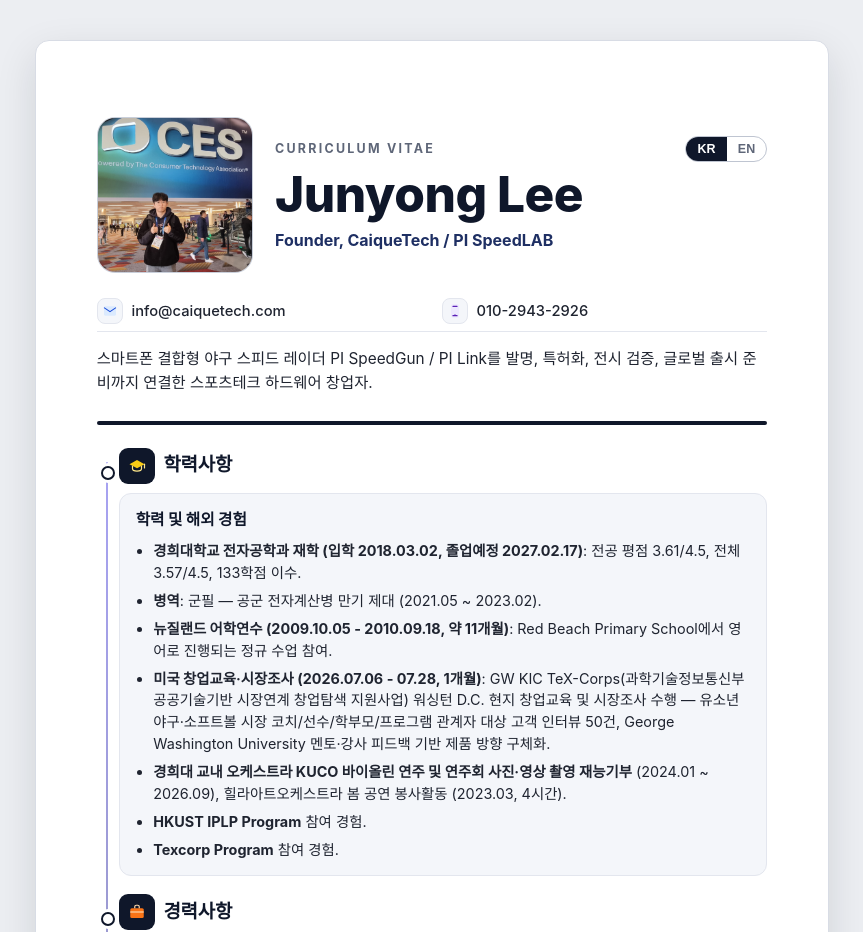
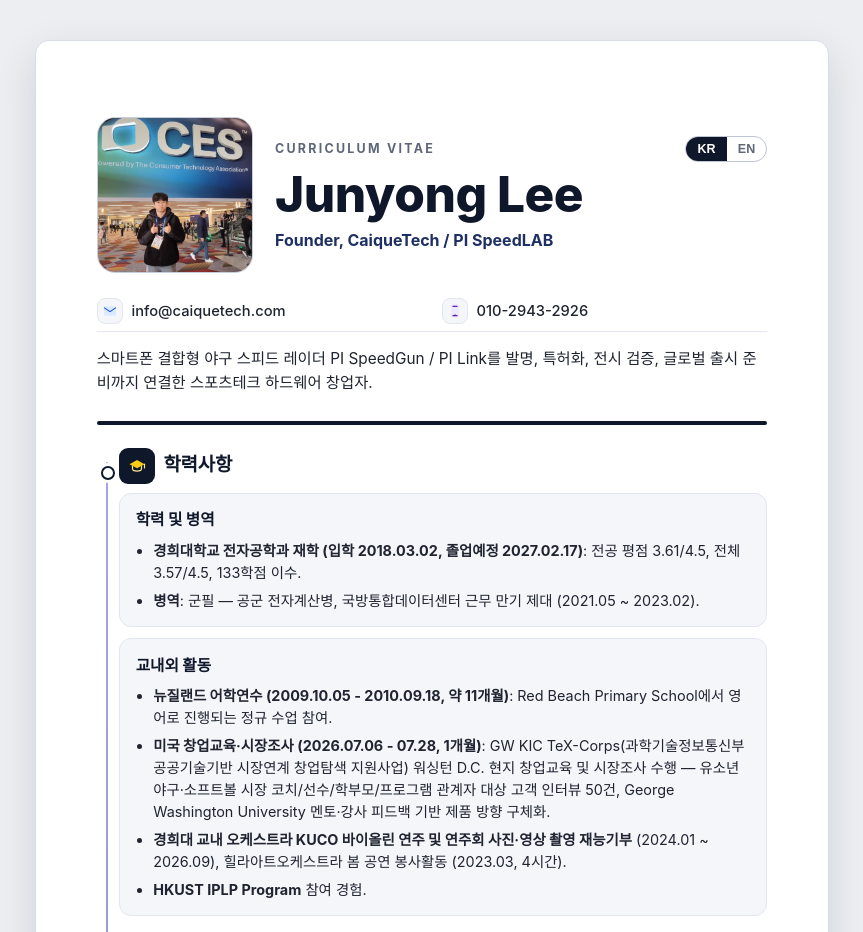
Before and after one commit to caiquetech-dev/dev_personal, a Next.js app in the folder kevin_CV/: page / in a window 1280 px wide. Shown: the top 932 px of the page, without its empty margins (208-1071 px from the left). Built offline with nearby package versions, Linux system fonts and the light colour scheme; no server answers; the database is empty; a web font is replaced by a local one.

Commit message:
Restructure CV: split education/activities, drop Texcorp & Alex Lee mention, move skills above IP; add print styles, PDF export, career certificate drafts

```diff
--- a/kevin_CV/app/globals.css
+++ b/kevin_CV/app/globals.css
@@ -61,7 +61,8 @@ body {
 body {
   background: var(--background);
   color: var(--foreground);
-  font-family: "Pretendard", "Inter", "Apple SD Gothic Neo", "Helvetica Neue",
+  font-family:
+    "Pretendard", "Inter", "Apple SD Gothic Neo", "Helvetica Neue",
     "Times New Roman", Times, serif;
   line-height: 1.52;
   -webkit-font-smoothing: antialiased;
@@ -455,7 +456,9 @@ a {
   color: var(--primary-strong);
   font-weight: 600;
   font-size: 0.82rem;
-  transition: background 0.15s, transform 0.15s;
+  transition:
+    background 0.15s,
+    transform 0.15s;
 }
 
 .footer-link-pill:hover {
@@ -862,3 +865,70 @@ a {
     break-inside: avoid;
   }
 }
+
+/* ---------- Print / PDF export ---------- */
+@media print {
+  :root {
+    --background: #ffffff;
+    --surface: #ffffff;
+    --surface-soft: #f4f6fa;
+    --surface-border: #d8dce5;
+    --surface-border-soft: #e3e6ee;
+    --foreground: #1f2430;
+    --muted: #5e6678;
+    --primary: #1e2f63;
+    --primary-strong: #0f172a;
+    --accent: #4f46e5;
+    --line: #0f172a;
+    --badge-tbd: #935b09;
+    --badge-bg: #ffffff;
+    --badge-text: #212b42;
+    --badge-border: #d8dce6;
+    --toggle-border: #bfc5d1;
+    --toggle-bg: #ffffff;
+    --marker-bg: #ffffff;
+    --category-empty-border: #c9cfda;
+    --footer-hover-bg: #e6eaf3;
+  }
+
+  html,
+  body {
+    background: #ffffff !important;
+    -webkit-print-color-adjust: exact;
+    print-color-adjust: exact;
+  }
+
+  .resume-canvas {
+    padding: 0 !important;
+  }
+
+  .cv-paper {
+    box-shadow: none !important;
+    border: none !important;
+    max-width: 100% !important;
+  }
+
+  .language-toggle,
+  .hero-contact-icon {
+    display: none !important;
+  }
+
+  .hero,
+  .category-card,
+  .section-card,
+  .extra-card,
+  .footer-links-card,
+  .badge-list {
+    break-inside: avoid;
+    page-break-inside: avoid;
+  }
+
+  a {
+    color: inherit;
+    text-decoration: none;
+  }
+}
+
+@page {
+  margin: 12mm;
+}
--- a/kevin_CV/data/resume-content.json
+++ b/kevin_CV/data/resume-content.json
@@ -13,18 +13,26 @@
     "sections": [
       {
         "id": "education",
-        "title": "학력 및 해외 경험",
+        "title": "학력 및 병역",
         "group": "education",
         "navLabel": "학력",
         "showInNav": true,
         "bullets": [
           "**경희대학교 전자공학과 재학 (입학 2018.03.02, 졸업예정 2027.02.17)**: 전공 평점 3.61/4.5, 전체 3.57/4.5, 133학점 이수.",
-          "**병역**: 군필 — 공군 전자계산병 만기 제대 (2021.05 ~ 2023.02).",
+          "**병역**: 군필 — 공군 전자계산병, 국방통합데이터센터 근무 만기 제대 (2021.05 ~ 2023.02)."
+        ]
+      },
+      {
+        "id": "activities",
+        "title": "교내외 활동",
+        "group": "education",
+        "navLabel": "교내외 활동",
+        "showInNav": true,
+        "bullets": [
           "**뉴질랜드 어학연수 (2009.10.05 - 2010.09.18, 약 11개월)**: Red Beach Primary School에서 영어로 진행되는 정규 수업 참여.",
           "**미국 창업교육·시장조사 (2026.07.06 - 07.28, 1개월)**: GW KIC TeX-Corps(과학기술정보통신부 공공기술기반 시장연계 창업탐색 지원사업) 워싱턴 D.C. 현지 창업교육 및 시장조사 수행 — 유소년 야구·소프트볼 시장 코치/선수/학부모/프로그램 관계자 대상 고객 인터뷰 50건, George Washington University 멘토·강사 피드백 기반 제품 방향 구체화.",
           "**경희대 교내 오케스트라 KUCO 바이올린 연주 및 연주회 사진·영상 촬영 재능기부** (2024.01 ~ 2026.09), 힐라아트오케스트라 봄 공연 봉사활동 (2023.03, 4시간).",
-          "**HKUST IPLP Program** 참여 경험.",
-          "**Texcorp Program** 참여 경험."
+          "**HKUST IPLP Program** 참여 경험."
         ]
       },
       {
@@ -34,9 +42,10 @@
         "navLabel": "창업",
         "showInNav": true,
         "bullets": [
-          "**2024년 CaiqueTech 공동창업**(Alex Lee와 함께), PI SpeedLAB 브랜드 및 미국 법인 기반 구축.",
+          "**2024년 CaiqueTech 공동창업**, PI SpeedLAB 브랜드 및 미국 법인 기반 구축.",
+          "**경력**: 카이큐테크 개발부 공동대표 (2024.05.22 ~ 2025.01.01) → PI SpeedLAB 대표이사·기술총괄 (2025.10.22 ~ 재직중).",
           "**PI SpeedGun / PI Link**: 스마트폰 USB-C 연결형 24GHz 모듈러 레이더 개발.",
-          "**앱 기반 실시간 속도 표시**, 기록 저장, 영상 기록, 날짜별 분석 기능 설계.",
+          "**앱 기반 실시간 속도 표시**, 기록 저장, 영상 기록, 날짜별 분석 기능 설계 — 네이티브 카메라 모듈은 Kotlin(Android)·Swift(iOS)로 직접 개발. 베타 버전 운영 중(누적 다운로드 500건), 정식 출시 예정.",
           "**CES 2025/2026, SPOEX 2025, KT Wiz** 데모로 글로벌/현장 검증 진행.",
           "**Kickstarter** 'PI-Link: Turn Your Smartphone Into a Smart Speed Radar' 캠페인 성공: 511명 백커, $80,340 펀딩(목표 $2,000).",
           "**도플러 레이더 모듈과 스마트폰 CPU 처리 결합**으로 기존 스피드건 대비 경량·저가 설계.",
@@ -44,6 +53,24 @@
           "**신호 품질 개선**: Noise Floor 8dB 개선, 탐지 거리 2m → 5m 향상, 투구 1,000회 기준 미탐율 7% → 1% 미만, 과검출률 6% → 1% 미만.",
           "**제품화**: 검증 결과를 반영한 초도양산 600개 진행 및 FCC·KC·CE·TELEC 전파 인증 대응.",
           "**Python 기반 도플러 시험·분석(파워 스펙트럼·스펙트로그램·CFAR) 프로그램 개발** 및 PCB·스마트폰·PC·J-Link 연결 HIL 폐루프 실기기 검증 환경 구축."
+        ]
+      },
+      {
+        "id": "skills",
+        "title": "개발 스킬셋",
+        "subtitle": "Hardware + Mobile + Productization",
+        "group": "experience",
+        "navLabel": "개발 스킬셋",
+        "showInNav": false,
+        "bullets": [
+          "**센서 융합**: 도플러 레이더 모듈과 스마트폰 카메라 결합 설계.",
+          "**모바일 연동**: USB-C 기반 디바이스 연결과 앱 UX 흐름 설계.",
+          "**데이터 기능**: 속도 측정, 기록 저장, 영상 연계, 날짜별 성과 분석.",
+          "**제품 개발**: 프로토타입 제작, 전시 데모, 인증(KC/FCC) 준비, 양산 전환 기획.",
+          "**사업개발**: 파트너십/MOU, 글로벌 전시, 크라우드펀딩 채널 전략 수립.",
+          "**기술 스택**: Kotlin (Android)·Swift (iOS) 네이티브 카메라 모듈 개발, Dart 앱 개발 (3년), Python (6년), Shell Script, STM32F373 MCU 펌웨어 (DMA/Ring Buffer 기반 20kHz 신호 수집), BLE (Renesas DA14531).",
+          "**압축·전송**: Delta 무손실·ADPCM 손실 압축 알고리즘 구현, BLE notification·509바이트 분할 전송 최적화.",
+          "**공동연구**: 경희대 AE Lab(지도 교수 김상혁) 산학 공동연구 — CFAR 파라미터 조정, 회로부터 신호 처리까지 단계별 원인 분리 및 반복 검증."
         ]
       },
       {
@@ -154,24 +181,6 @@
           "**레이더 전문기업 UNIDEN과 NDA 체결, 라이선스 생산 협의 진행** (미국 법인 운영 기반).",
           "**등록 특허 2건** (10-2674614, 10-2861127), 출원 특허 1건 (P233801), PCT 1건 (PCT-KR-2024-015422), US 상표 1건 (PI-Link) 보유 중."
         ]
-      },
-      {
-        "id": "skills",
-        "title": "개발 스킬셋",
-        "subtitle": "Hardware + Mobile + Productization",
-        "group": "extra",
-        "navLabel": "개발 스킬셋",
-        "showInNav": false,
-        "bullets": [
-          "**센서 융합**: 도플러 레이더 모듈과 스마트폰 카메라 결합 설계.",
-          "**모바일 연동**: USB-C 기반 디바이스 연결과 앱 UX 흐름 설계.",
-          "**데이터 기능**: 속도 측정, 기록 저장, 영상 연계, 날짜별 성과 분석.",
-          "**제품 개발**: 프로토타입 제작, 전시 데모, 인증(KC/FCC) 준비, 양산 전환 기획.",
-          "**사업개발**: 파트너십/MOU, 글로벌 전시, 크라우드펀딩 채널 전략 수립.",
-          "**기술 스택**: Python (6년), Dart (3년), Shell Script, STM32F373 MCU 펌웨어 (DMA/Ring Buffer 기반 20kHz 신호 수집), BLE (Renesas DA14531).",
-          "**압축·전송**: Delta 무손실·ADPCM 손실 압축 알고리즘 구현, BLE notification·509바이트 분할 전송 최적화.",
-          "**공동연구**: 경희대 AE Lab(지도 교수 김상혁) 산학 공동연구 — CFAR 파라미터 조정, 회로부터 신호 처리까지 단계별 원인 분리 및 반복 검증."
-        ]
       }
     ],
     "links": [
@@ -211,18 +220,26 @@
     "sections": [
       {
         "id": "education",
-        "title": "Education and Global Exposure",
+        "title": "Education and Military Service",
         "group": "education",
         "navLabel": "Education",
         "showInNav": true,
         "bullets": [
           "**Kyung Hee University, Department of Electronics Engineering** (enrolled 2018.03.02, expected graduation 2027.02.17): major GPA 3.61/4.5, overall GPA 3.57/4.5, 133 credits completed.",
-          "**Military service**: discharged - Republic of Korea Air Force, electronics computation specialist (2021.05 - 2023.02).",
+          "**Military service**: discharged - Republic of Korea Air Force, electronics computation specialist at the National Defense Integrated Data Center (2021.05 - 2023.02)."
+        ]
+      },
+      {
+        "id": "activities",
+        "title": "Campus and Overseas Activities",
+        "group": "education",
+        "navLabel": "Activities",
+        "showInNav": true,
+        "bullets": [
           "**Study abroad in New Zealand** (2009.10.05 - 2010.09.18, about 11 months): attended regular English-medium classes at Red Beach Primary School.",
           "**U.S. startup education and market research** (2026.07.06 - 07.28, 1 month): GW KIC TeX-Corps program (MOTIE Public-Technology-Based Market-Linked Startup Exploration Support Project) in Washington, D.C. - 50 customer interviews with coaches, players, parents, and program stakeholders in the youth baseball and softball markets, refining product direction based on feedback from George Washington University mentors and instructors.",
           "**Violin player in Kyung Hee University's campus orchestra KUCO** with volunteer photo/video coverage of concerts (2024.01 - 2026.09); volunteer performance at Hila Art Orchestra spring concert (2023.03, 4 hours).",
-          "**HKUST IPLP Program** participation.",
-          "**Texcorp Program** participation."
+          "**HKUST IPLP Program** participation."
         ]
       },
       {
@@ -232,9 +249,10 @@
         "navLabel": "Startup",
         "showInNav": true,
         "bullets": [
-          "**Co-founded CaiqueTech in 2024** (with Alex Lee) and established PI SpeedLAB brand plus U.S. entity foundation.",
+          "**Co-founded CaiqueTech in 2024** and established PI SpeedLAB brand plus U.S. entity foundation.",
+          "**Career**: CaiqueTech development co-representative (2024.05.22 - 2025.01.01), then PI SpeedLAB CEO & technical lead (2025.10.22 - present).",
           "**Developed PI SpeedGun / PI Link**, a smartphone USB-C connected 24GHz modular radar.",
-          "**Designed app features for real-time speed display**, logging, video capture, and day-by-day analytics.",
+          "**Designed app features for real-time speed display**, logging, video capture, and day-by-day analytics - native camera module developed directly in Kotlin (Android) and Swift (iOS). Beta build in operation (500 downloads to date), full launch planned.",
           "**Validated the product** at CES 2025/2026, SPOEX 2025, and KT Wiz fan demo events.",
           "**Kickstarter campaign** 'PI-Link: Turn Your Smartphone Into a Smart Speed Radar' funded: 511 backers, $80,340 pledged (vs. $2,000 goal).",
           "**Combined Doppler radar module with smartphone-side compute** to deliver a lighter and more affordable speed gun than legacy devices.",
@@ -242,6 +260,24 @@
           "**Signal quality**: 8 dB noise floor improvement, detection range extended from 2 m to 5 m, miss rate cut from 7% to under 1% and false-detection rate from 6% to under 1% across 1,000 pitches.",
           "**Productization**: first production run of 600 units based on verification results, with FCC, KC, CE, and TELEC radio certification support.",
           "**Developed Python-based Doppler test and analysis programs** (power spectrum, spectrogram, CFAR) and built an HIL closed-loop verification environment linking PCB, smartphone, PC, and J-Link."
+        ]
+      },
+      {
+        "id": "skills",
+        "title": "Development Skill Set",
+        "subtitle": "Hardware + Mobile + Productization",
+        "group": "experience",
+        "navLabel": "Skills",
+        "showInNav": false,
+        "bullets": [
+          "**Sensor fusion design**: detachable Doppler radar module integrated with smartphone camera workflow.",
+          "**Mobile integration design**: USB-C connected hardware and app experience architecture.",
+          "**Data features**: speed measurement, history logging, video-linked records, and trend analysis.",
+          "**Product engineering**: prototype development, demo deployment, certification planning (KC/FCC), manufacturing readiness.",
+          "**Business execution**: MOU partnerships, international exhibitions, and crowdfunding go-to-market strategy.",
+          "**Tech stack**: Kotlin (Android) and Swift (iOS) native camera modules, Dart app development (3 years), Python (6 years), Shell Script, STM32F373 MCU firmware (20 kHz signal acquisition via DMA/Ring Buffer), BLE (Renesas DA14531).",
+          "**Compression/transmission**: Delta lossless and ADPCM lossy compression implementations; BLE notification and 509-byte chunked transmission optimization.",
+          "**Joint research with Kyung Hee University AE Lab** (advisor: Prof. Sang-hyuk Kim) - CFAR parameter tuning and staged root-cause isolation from circuit to signal processing with iterative verification."
         ]
       },
       {
@@ -352,24 +388,6 @@
           "**NDA signed with radar specialist UNIDEN**; licensing and production negotiations underway (via U.S. entity operations).",
           "**IP portfolio**: 2 registered KR patents (10-2674614, 10-2861127), 1 pending KR application (P233801), 1 PCT (PCT-KR-2024-015422), 1 US trademark (PI-Link)."
         ]
-      },
-      {
-        "id": "skills",
-        "title": "Development Skill Set",
-        "subtitle": "Hardware + Mobile + Productization",
-        "group": "extra",
-        "navLabel": "Skills",
-        "showInNav": false,
-        "bullets": [
-          "**Sensor fusion design**: detachable Doppler radar module integrated with smartphone camera workflow.",
-          "**Mobile integration design**: USB-C connected hardware and app experience architecture.",
-          "**Data features**: speed measurement, history logging, video-linked records, and trend analysis.",
-          "**Product engineering**: prototype development, demo deployment, certification planning (KC/FCC), manufacturing readiness.",
-          "**Business execution**: MOU partnerships, international exhibitions, and crowdfunding go-to-market strategy.",
-          "**Tech stack**: Python (6 years), Dart (3 years), Shell Script, STM32F373 MCU firmware (20 kHz signal acquisition via DMA/Ring Buffer), BLE (Renesas DA14531).",
-          "**Compression/transmission**: Delta lossless and ADPCM lossy compression implementations; BLE notification and 509-byte chunked transmission optimization.",
-          "**Joint research with Kyung Hee University AE Lab** (advisor: Prof. Sang-hyuk Kim) - CFAR parameter tuning and staged root-cause isolation from circuit to signal processing with iterative verification."
-        ]
       }
     ],
     "links": [
```
Also changed, not shown: 2 other files (tests, documents, lock files or other folders).
